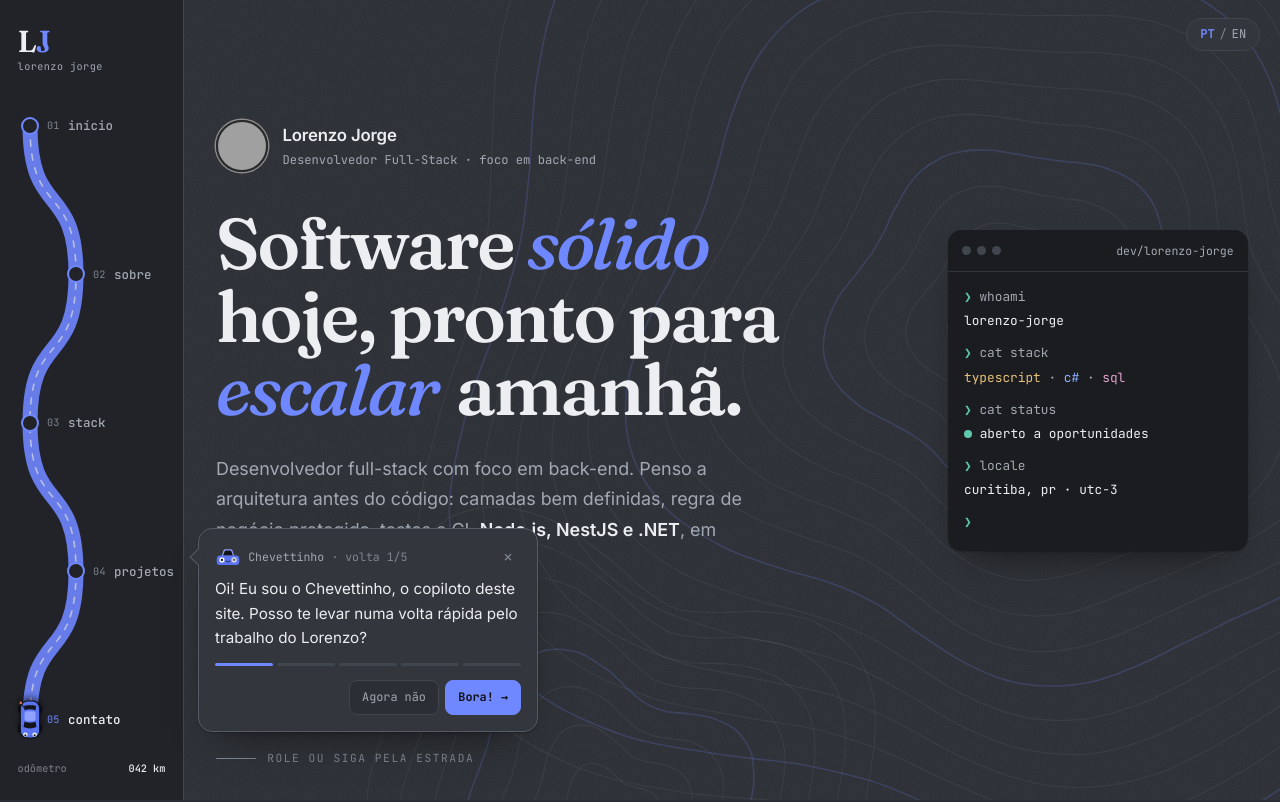
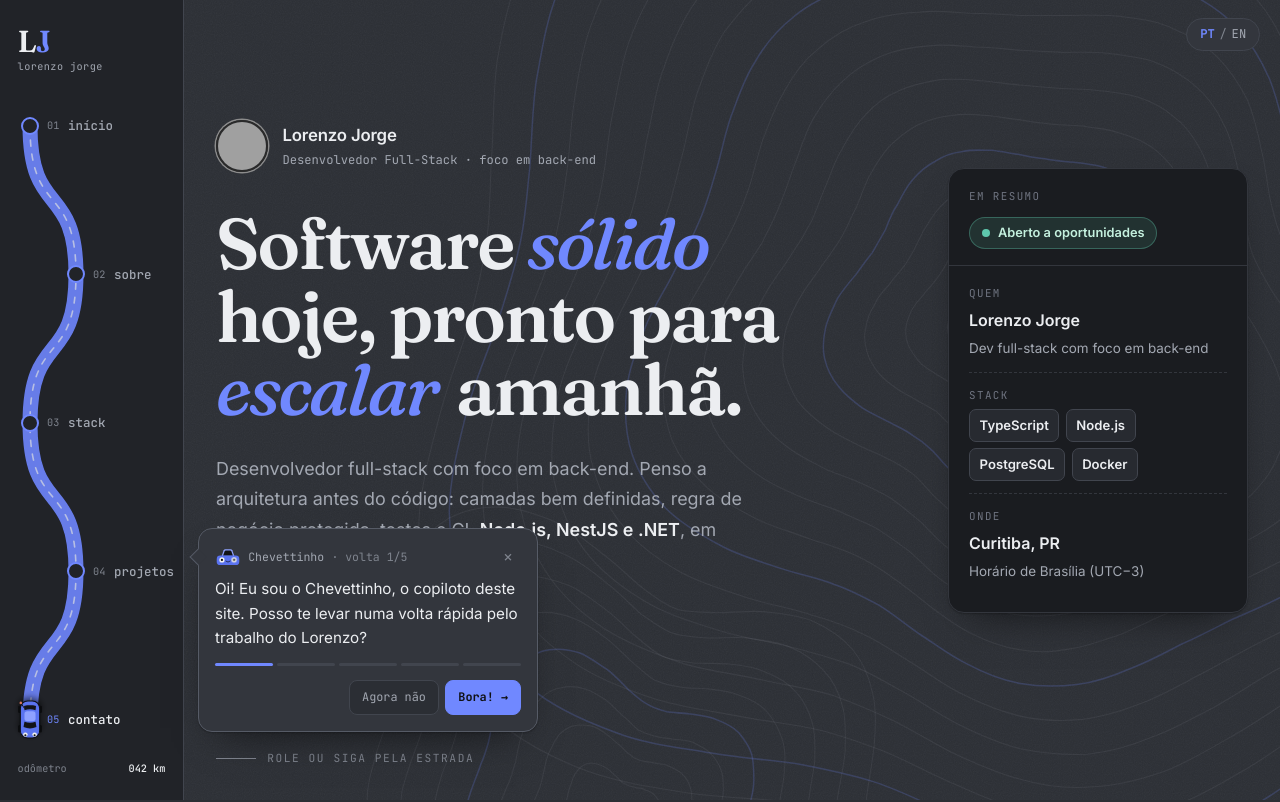
Before and after one commit to llorenzojorge/llorenzojorge.github.io, a plain HTML site: page index.html in a window 1280 px wide. Shown: the top 802 px of the page. Drawn offline with Linux system fonts and the light colour scheme; grey boxes are pictures that could not be loaded.

Commit message:
feat: ficha de resumo no lugar do terminal do início
Um visitante não técnico demorou a entender que o cartão era um
terminal Linux. A ficha diz o mesmo em linguagem comum: status em
destaque, quem, stack e onde. A stack segue a prioridade do Lorenzo
(TypeScript, Node.js, PostgreSQL, Docker). Sai a digitação dos
comandos (hero.js); as linhas entram em sequência pela animação de
entrada que o resto do hero já usa.

Co-Authored-By: Claude Opus 5.5 <noreply@anthropic.com>

```diff
--- a/assets/css/base.css
+++ b/assets/css/base.css
@@ -32,7 +32,7 @@ img { display: block; }
 :focus-visible { outline: 2px solid var(--accent); outline-offset: 3px; border-radius: 6px; }
 
 /* rótulos técnicos em mono */
-.term, .section__index, .chip, .stack dt, .project__meta, .project__stack, .code,
+.section__index, .chip, .stack dt, .project__meta, .project__stack, .code,
 .pipeline, .led, .timeline__when, .more__name, .buddy__head, .pill-btn, .btn, .link-arrow,
 .legend, .scroll-cue, .footer, .contact__email, .id-card__role, .pillar__proof, .pillars__title,
 .more__title, .buddy__btn, .toast, .map__num, .map__label, .shift__eyebrow {
--- a/assets/css/components/hero.css
+++ b/assets/css/components/hero.css
@@ -1,6 +1,6 @@
 /* =========================================================
    Hero
-   Apresentação, título animado e cartão-terminal.
+   Apresentação, título animado e ficha de resumo.
    ========================================================= */
 
 .hero {
@@ -62,25 +62,44 @@
 .btn--ghost { border: 1px solid var(--text); color: var(--text); }
 .btn--ghost:hover { background: var(--text); color: var(--bg); transform: translateY(-2px); }
 
-/* cartão-terminal (ilha escura) */
-.term {
+/* ficha de resumo (ilha escura): fatos rápidos em linguagem comum, sem jargão de terminal */
+.summary {
   width: 100%;
   background: var(--bg);
-  border-radius: 14px;
+  border: 1px solid var(--border);
+  border-radius: 16px;
   box-shadow: var(--shadow);
-  font-size: .8rem;
   overflow: hidden;
 }
-.term__bar { display: flex; align-items: center; gap: 6px; padding: .65rem .9rem; border-bottom: 1px solid var(--border); }
-.term__bar span { width: 9px; height: 9px; border-radius: 50%; background: var(--border-strong); }
-.term__bar p { margin-left: auto; color: var(--muted); font-size: .72rem; }
-.term__body { padding: .9rem 1rem 1.1rem; display: grid; gap: .15rem; color: var(--muted); min-height: 15.2rem; align-content: start; }
-.term__cmd:not(:first-child) { margin-top: .5rem; }
-.js .term__out { opacity: 0; transform: translateY(4px); transition: opacity .35s ease, transform .35s ease; }
-.js .term__out.is-on { opacity: 1; transform: none; }
-.js .term__cmd { visibility: hidden; }
-.js .term__cmd.is-on { visibility: visible; }
-.term__caret, .typing-caret {
+.summary__head {
+  display: flex; flex-direction: column; align-items: flex-start; gap: .7rem;
+  padding: 1.1rem 1.25rem 1rem; border-bottom: 1px solid var(--border);
+}
+.summary__key {
+  font-family: var(--font-mono); font-size: .68rem; letter-spacing: .13em; text-transform: uppercase;
+  color: var(--dim);
+}
+.summary__status {
+  display: inline-flex; align-items: center; gap: .5rem;
+  padding: .28rem .75rem; border-radius: 999px;
+  font-size: .8rem; font-weight: 600; color: #c4f0de;
+  background: rgba(94, 200, 173, .13); border: 1px solid rgba(94, 200, 173, .35);
+}
+.summary__list { margin: 0; padding: .3rem 1.25rem 1rem; }
+.summary__row { padding: .8rem 0; border-bottom: 1px dashed var(--border); }
+.summary__row:last-child { border-bottom: 0; }
+.summary__row dt { margin-bottom: .3rem; }
+.summary__row dd { margin: 0; font-size: 1rem; font-weight: 600; color: var(--text); }
+.summary__row small { display: block; margin-top: .15rem; font-size: .84rem; font-weight: 400; color: var(--muted); }
+.summary__chips { display: flex; flex-wrap: wrap; gap: .4rem; margin: 0; padding: 0; list-style: none; }
+.summary__chips li {
+  padding: .25rem .6rem; border-radius: 7px;
+  font-size: .82rem; font-weight: 600;
+  background: var(--surface-2); border: 1px solid var(--border-strong);
+}
+
+/* cursor piscando do balão do Chevettinho */
+.typing-caret {
   display: inline-block; width: .5em; height: 1em; vertical-align: -2px;
   background: var(--accent); animation: blink 1s steps(1) infinite;
 }
--- a/assets/css/responsive.css
+++ b/assets/css/responsive.css
@@ -24,7 +24,7 @@
 }
 @media (max-width: 960px) {
   .hero { grid-template-columns: 1fr; grid-template-rows: auto; padding-top: 4rem; min-height: auto; gap: 2.5rem; }
-  .term { max-width: 440px; }
+  .summary { max-width: 440px; }
   .scroll-cue { display: none; }
   .about { grid-template-columns: 1fr; }
   .pillars { grid-template-columns: 1fr; }
--- a/assets/css/tokens.css
+++ b/assets/css/tokens.css
@@ -55,8 +55,8 @@
   color-scheme: dark;
 }
 
-/* ilhas escuras: terminal e trechos de código ficam um degrau abaixo do fundo */
-.term,
+/* ilhas escuras: ficha de resumo e trechos de código ficam um degrau abaixo do fundo */
+.summary,
 .project__visual {
   --bg: #1a1c20;
   --surface: #202227;
--- a/assets/js/i18n/en.js
+++ b/assets/js/i18n/en.js
@@ -16,7 +16,14 @@ export default {
   "hero.cta1": "See projects",
   "hero.cta2": "Get in touch",
   "hero.hint": "scroll or follow the road",
-  "term.status": "open to opportunities",
+  "summary.aria": "Summary",
+  "summary.title": "At a glance",
+  "summary.status": "Open to opportunities",
+  "summary.who": "Who",
+  "summary.role": "Full-stack dev focused on back-end",
+  "summary.stack": "Stack",
+  "summary.where": "Where",
+  "summary.tz": "Brasília time (UTC−3)",
   "about.title": "about",
   "about.big": "A full-stack dev who thinks <em>architecture</em> first: code that works today and stays easy to change tomorrow.",
   "about.p1": "I started in IT through support and infrastructure, helping teachers, students and staff every day. That's where I learned to see a system from the user's side: what breaks, what confuses and what wastes time.",
--- a/assets/js/i18n/pt.js
+++ b/assets/js/i18n/pt.js
@@ -16,7 +16,14 @@ export default {
   "hero.cta1": "Ver projetos",
   "hero.cta2": "Falar comigo",
   "hero.hint": "role ou siga pela estrada",
-  "term.status": "aberto a oportunidades",
+  "summary.aria": "Resumo",
+  "summary.title": "Em resumo",
+  "summary.status": "Aberto a oportunidades",
+  "summary.who": "Quem",
+  "summary.role": "Dev full-stack com foco em back-end",
+  "summary.stack": "Stack",
+  "summary.where": "Onde",
+  "summary.tz": "Horário de Brasília (UTC−3)",
   "about.title": "sobre",
   "about.big": "Um dev full-stack que pensa primeiro na <em>arquitetura</em>: código que funciona hoje e continua fácil de mudar amanhã.",
   "about.p1": "Comecei em TI pelo suporte e pela infraestrutura, atendendo professores, alunos e equipe todos os dias. Foi ali que aprendi a enxergar o sistema do lado de quem usa: o que quebra, o que confunde e o que faz perder tempo.",
--- a/assets/js/main.js
+++ b/assets/js/main.js
@@ -1,11 +1,10 @@
 /**
  * Ponto de entrada. Inicializa cada módulo e coordena a abertura:
- * tela de boot → título e terminal animando → Chevettinho chegando na estrada.
+ * tela de boot → título e ficha de resumo animando → Chevettinho chegando na estrada.
  */
 import { root, sleep } from "./core/utils.js";
 import { applyTranslations, initLanguageToggle } from "./i18n/index.js";
 import { initReveal, playSplit } from "./modules/reveal.js";
-import { playTerminal } from "./modules/hero.js";
 import { initProjects } from "./modules/projects.js";
 import { initContact } from "./modules/contact.js";
 import { initRoadmap } from "./modules/roadmap.js";
@@ -25,7 +24,6 @@ const startChevettinho = initChevettinho(roadmap);
   await playBoot();
   root.classList.add("is-loaded");
   playSplit(document.querySelector(".hero__title"), 150);
-  playTerminal();
   await sleep(900);
   startChevettinho();
 })();
--- a/assets/js/modules/hero.js
+++ /dev/null
@@ -1,23 +0,0 @@
-/** Hero: o cartão-terminal digita os comandos, um por vez. */
-import { sleep } from "../core/utils.js";
-
-export async function playTerminal() {
-  const lines = [...document.querySelectorAll("#term-body > p")];
-  await sleep(900);
-  for (const line of lines) {
-    const typed = line.querySelector("[data-type]");
-    if (!typed) {
-      line.classList.add("is-on");
-      await sleep(260);
-      continue;
-    }
-    const full = typed.dataset.full ?? (typed.dataset.full = typed.textContent);
-    typed.textContent = "";
-    line.classList.add("is-on");
-    for (let i = 1; i <= full.length; i++) {
-      typed.textContent = full.slice(0, i);
-      await sleep(55);
-    }
-    await sleep(180);
-  }
-}
--- a/index.html
+++ b/index.html
@@ -172,22 +172,25 @@
         </div>
       </div>
 
-      <aside class="term intro" style="--d: 4" aria-label="Resumo">
-        <div class="term__bar">
-          <span></span><span></span><span></span>
-          <p>dev/lorenzo-jorge</p>
-        </div>
-        <div class="term__body" id="term-body">
-          <p class="term__cmd"><span class="c-teal">❯</span> <span data-type>whoami</span></p>
-          <p class="term__out c-text">lorenzo-jorge</p>
-          <p class="term__cmd"><span class="c-teal">❯</span> <span data-type>cat stack</span></p>
-          <p class="term__out"><span class="c-yellow">typescript</span> · <span class="c-blue">c#</span> · <span class="c-pink">sql</span></p>
-          <p class="term__cmd"><span class="c-teal">❯</span> <span data-type>cat status</span></p>
-          <p class="term__out c-text"><span class="dot dot--live"></span> <span data-i18n="term.status">aberto a oportunidades</span></p>
-          <p class="term__cmd"><span class="c-teal">❯</span> <span data-type>locale</span></p>
-          <p class="term__out c-text">curitiba, pr · utc-3</p>
-          <p class="term__cmd term__cmd--idle"><span class="c-teal">❯</span> <span class="term__caret"></span></p>
-        </div>
+      <aside class="summary intro" style="--d: 4" data-i18n-aria="summary.aria" aria-label="Resumo">
+        <header class="summary__head">
+          <span class="summary__key" data-i18n="summary.title">Em resumo</span>
+          <span class="summary__status"><span class="dot dot--live"></span> <span data-i18n="summary.status">Aberto a oportunidades</span></span>
+        </header>
+        <dl class="summary__list">
+          <div class="summary__row intro" style="--d: 6">
+            <dt class="summary__key" data-i18n="summary.who">Quem</dt>
+            <dd>Lorenzo Jorge<small data-i18n="summary.role">Dev full-stack com foco em back-end</small></dd>
+          </div>
+          <div class="summary__row intro" style="--d: 7">
+            <dt class="summary__key" data-i18n="summary.stack">Stack</dt>
+            <dd><ul class="summary__chips"><li>TypeScript</li><li>Node.js</li><li>PostgreSQL</li><li>Docker</li></ul></dd>
+          </div>
+          <div class="summary__row intro" style="--d: 8">
+            <dt class="summary__key" data-i18n="summary.where">Onde</dt>
+            <dd>Curitiba, PR<small data-i18n="summary.tz">Horário de Brasília (UTC−3)</small></dd>
+          </div>
+        </dl>
       </aside>
 
       <a href="#sobre" class="scroll-cue intro" style="--d: 13" aria-label="Rolar para o conteúdo">
```
Also changed, not shown: 2 other files.
